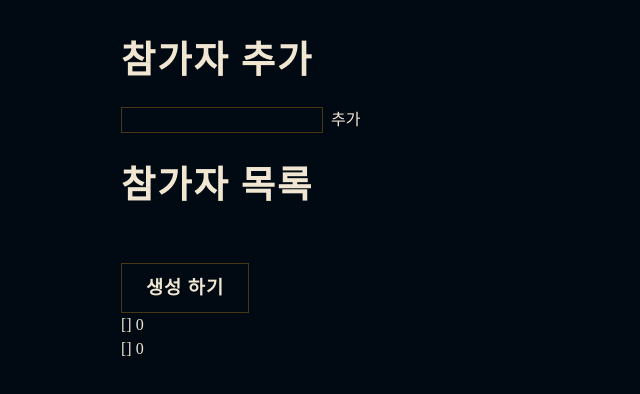
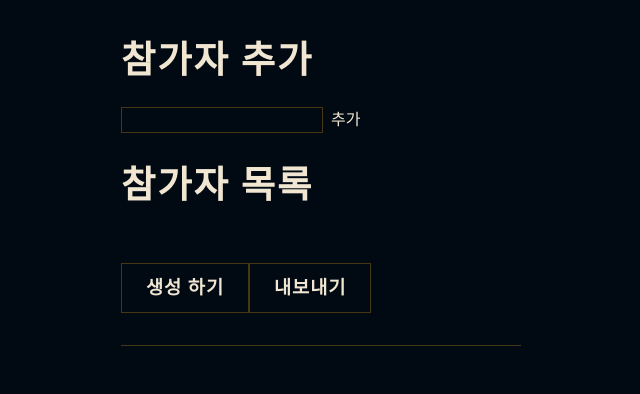
Before and after one commit to akfakf0509/lol-in-war, a Nuxt app: page / in a window 1280 px wide. Shown: the top 394 px of the page, without its empty margins (319-959 px from the left). Built offline with nearby package versions, Linux system fonts and the light colour scheme; a web font is replaced by a local one.

Commit message:
feat: 내보내기

```diff
--- a/pages/index.vue
+++ b/pages/index.vue
@@ -1,4 +1,6 @@
 <script setup lang="ts">
+const router = useRouter();
+
 const participants = ref<Participant[]>([]);
 const createdTeam = ref<Participant[][]>([[], []]);
 
@@ -10,6 +12,9 @@ function handleUpdateTier(index: number, tier: number) {
 }
 function handleCreate() {
   createdTeam.value = create();
+}
+function handleExport() {
+  router.replace(`/result?v=${btoa(JSON.stringify(createdTeam.value))}`);
 }
 
 function create() {
@@ -47,26 +52,13 @@ function reverseZeroOne(num: number) {
       @update:tier="handleUpdateTier"
     />
     <button class="page__create" @click="handleCreate()">생성 하기</button>
-    <p>
-      {{ createdTeam[0] }}
-      <span
-        v-text="
-          createdTeam[0].reduce((acc, cur) => {
-            return acc + cur.tier;
-          }, 0)
-        "
-      ></span>
-    </p>
-    <p>
-      {{ createdTeam[1] }}
-      <span
-        v-text="
-          createdTeam[1].reduce((acc, cur) => {
-            return acc + cur.tier;
-          }, 0)
-        "
-      ></span>
-    </p>
+    <button class="page__create" @click="handleExport()">내보내기</button>
+    <hr class="page__hr" />
+    <Result
+      v-if="createdTeam[0].length"
+      :team1="createdTeam[0]"
+      :team2="createdTeam[1]"
+    />
   </main>
 </template>
 
@@ -83,5 +75,13 @@ function reverseZeroOne(num: number) {
     padding: 12px 24px;
     border: 1px solid $color-border;
   }
+  &__hr {
+    height: 1px;
+    border: none;
+
+    margin: 32px 0;
+
+    background-color: $color-border;
+  }
 }
 </style>
--- /dev/null
+++ b/pages/result.vue
@@ -0,0 +1,17 @@
+<script setup lang="ts">
+const route = useRoute();
+
+const data = computed(() => {
+  const result = route.query.v;
+  if (!result || typeof result !== "string") return [];
+  return JSON.parse(atob(result));
+});
+</script>
+
+<template>
+  <main>
+    {{ data }}
+  </main>
+</template>
+
+<style lang="scss" scoped></style>
```
